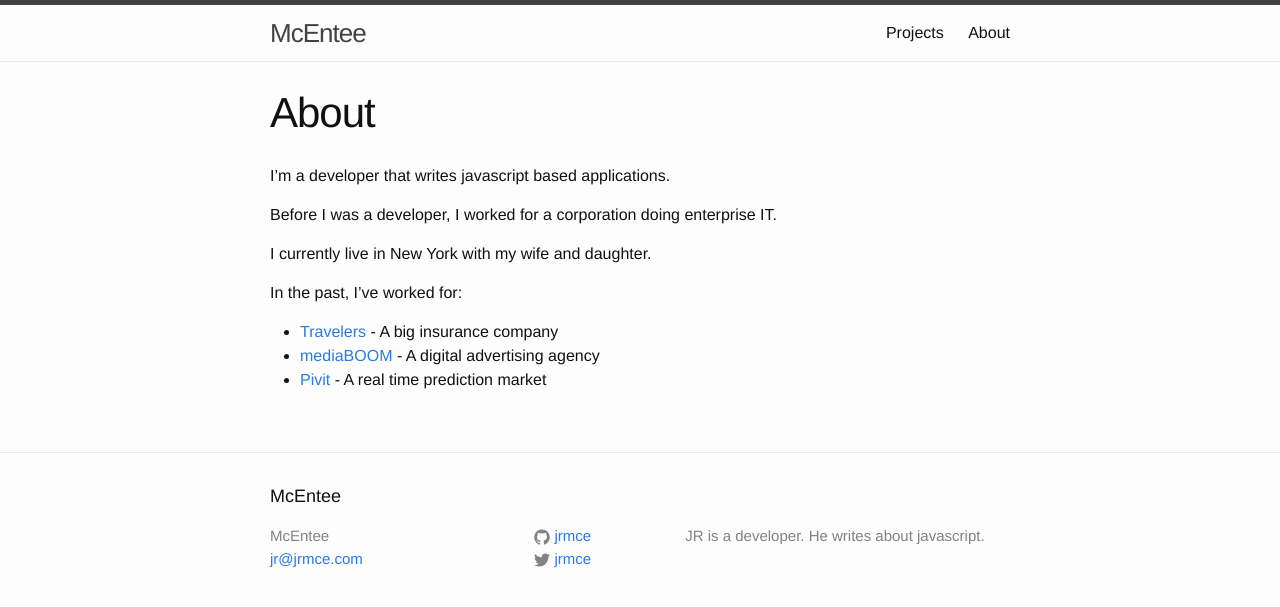
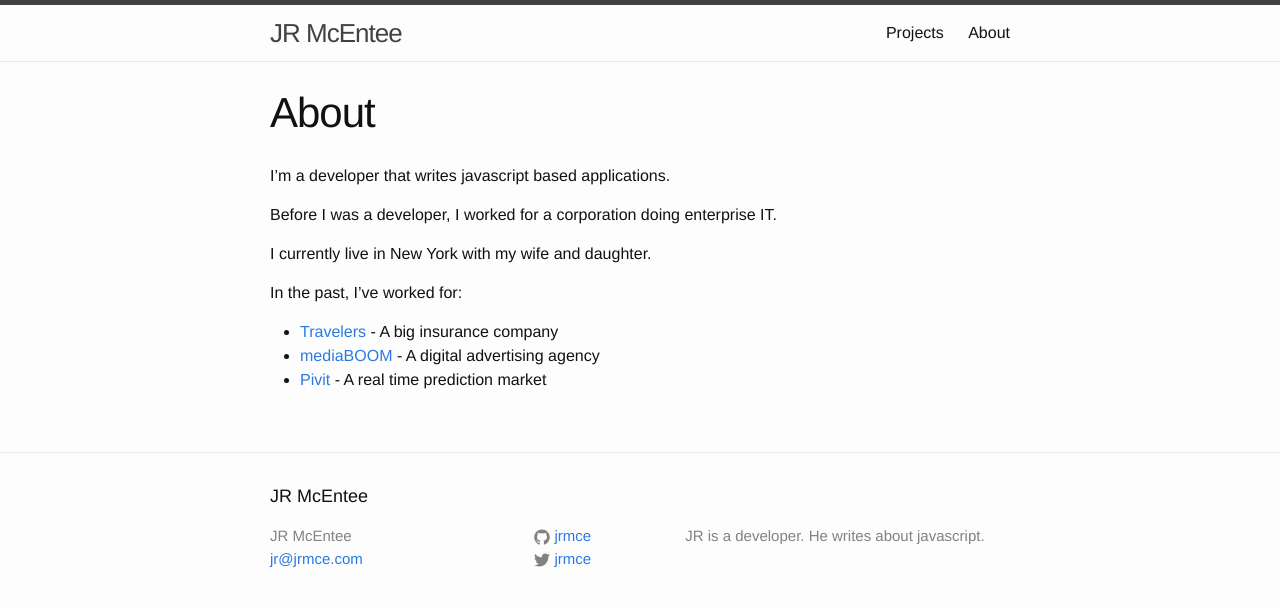
Before and after one commit to jrmce/jrmce.github.io, a Jekyll site: the page built from about/index.md, in a window 1280 px wide. Shown: the top 607 px of the page. Built offline with Jekyll 4.4.1, drawn with Linux system fonts in a browser that asks for light colours.

Commit message:
Updated site name

```diff
--- a/_config.yml
+++ b/_config.yml
@@ -1,5 +1,5 @@
 # Site settings
-title: McEntee
+title: JR McEntee
 email: jr@jrmce.com
 description: > # this means to ignore newlines until "baseurl:"
   JR is a developer. He writes about javascript.
```
